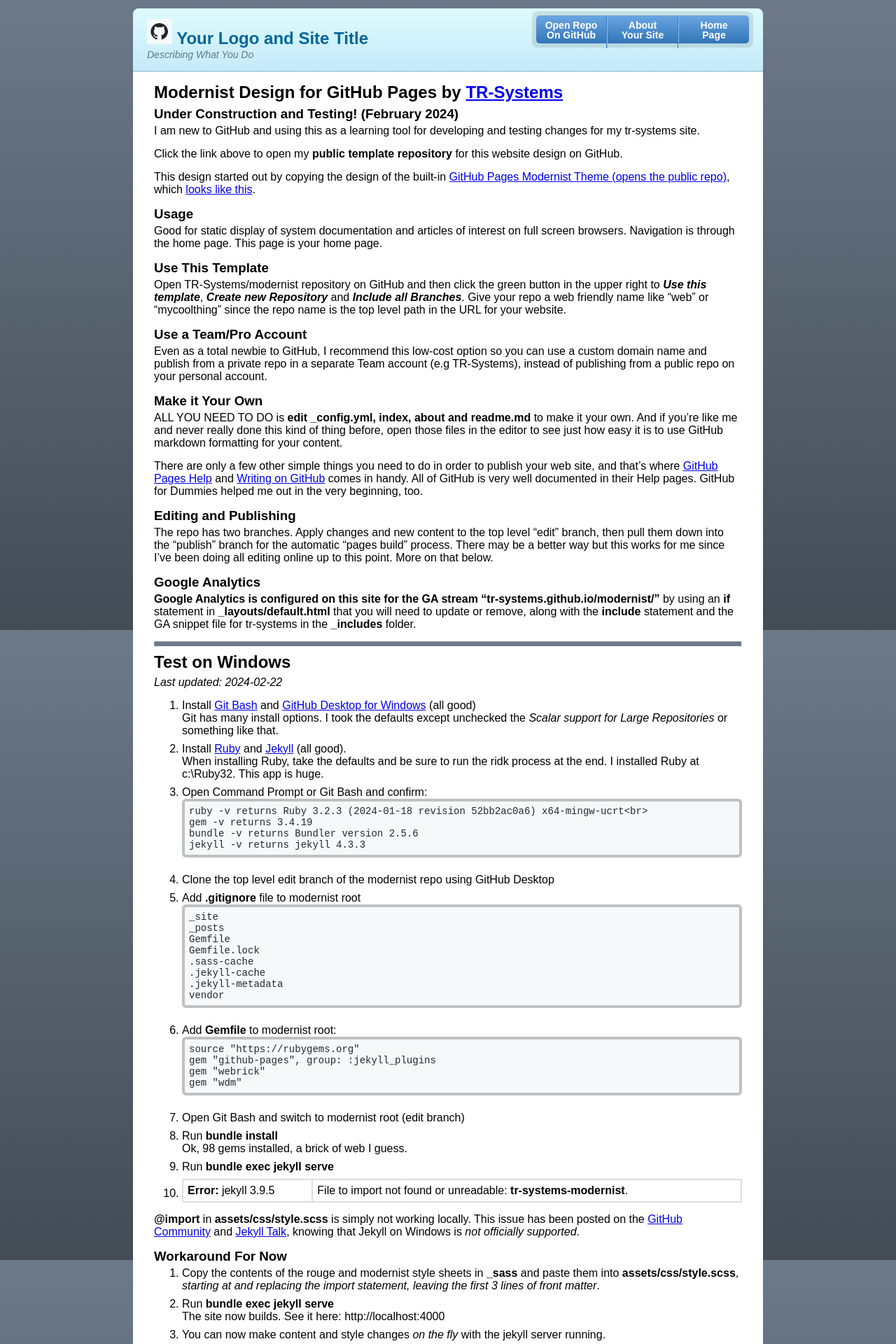
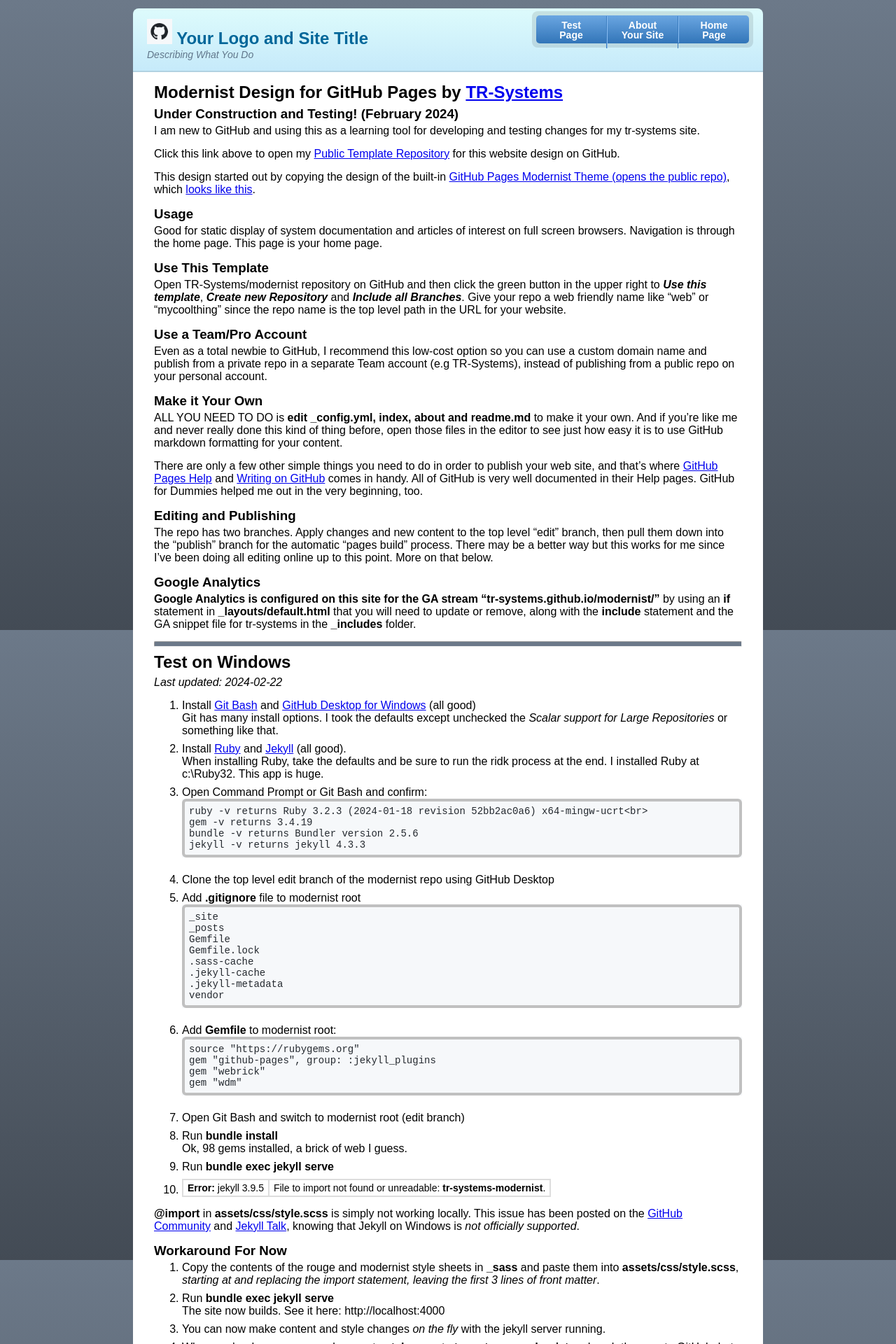
Before and after one commit to TR-Systems/modernist, a Jekyll site: the page built from index.md, in a window 1280 px wide. Shown: the top 1920 px of the page at 70% size. Built offline with Jekyll 4.4.1, drawn with Linux system fonts in a browser that asks for light colours; our own code applies the rules of GitHub Pages for plain Markdown files.

Commit message:
Style and Content Changes

```diff
--- a/_config.yml
+++ b/_config.yml
@@ -1,3 +1,5 @@
+# This is what you get when you run "jekyll new" to initialize a new site localy
+# All of the custom stuff for the modernist theme starts below
 # Welcome to Jekyll!
 # For technical reasons, this file is *NOT* reloaded automatically when you use
 # 'bundle exec jekyll serve'. If you change this file, please restart the server process.
@@ -70,8 +72,10 @@
 about_text: About<br>Your Site
 about_page: about.html
 
-hlink1_text: Open Repo<br>On GitHub
-hlink1_url: https://github.com/tr-systems/modernist
+# url takes precedence over page, see default.html
+hlink1_text: Test<br>Page
+hlink1_page: test.html
+# hlink1_url: https://to somewhere else
 
 # Three paragraphs (lines) for Footer Content
 # Notice how you can apply simple html emphasis formatting
--- a/_layouts/default.html
+++ b/_layouts/default.html
@@ -27,6 +27,10 @@
         <ul>
           {% if site.hlink1_url %}
             <li><a target="_blank" href="{{ site.hlink1_url }}"><strong>{{ site.hlink1_text }}</strong></a></li>
+          {% else %}
+	    {% if site.hlink1_page %}
+              <li><a href="{{ site.url }}/{{ site.hlink1_page }}"><strong>{{ site.hlink1_text }}</strong></a></li>
+            {% endif %}
           {% endif %}
           {% if site.about_page %}
             <li><a href="{{ site.url }}/{{ site.about_page }}"><strong>{{ site.about_text }}</strong></a></li>
--- a/_sass/tr-systems-modernist.scss
+++ b/_sass/tr-systems-modernist.scss
@@ -191,13 +191,12 @@
 /* Table design from W3Schools example, with mods */
 table {
   font-family: Arial, Helvetica, sans-serif;
+  font-size: 14px;
   border-collapse: collapse;
-  width: 100%;
+  width: auto;
 }
 
 th {
-  padding-top: 12px;
-  padding-bottom: 12px;
   text-align: left;
   background-color: #3782CD;
   color: white;
@@ -205,7 +204,7 @@
 
 td, th {
   border: 2px solid #ddd;
-  padding: 6px;
+  padding: 3px 6px 3px 6px;
 }
 
 tr:nth-child(even){background-color: rgba(#000, 0.1);}
@@ -213,14 +212,17 @@
 tr:hover {background-color: aliceblue;}
 
 blockquote {
-  margin: 0 0 15px;
-  padding: 6px 6px 6px 6px;
+  font-size: 14px;
+  margin: 0 0 12px;
+  padding: 3px 6px 3px 6px;
   background: #ccc;
   background: rgba(#000, 0.06);
   color: #222;
   border: 4px solid silver;
   border-radius: 6px;
   background: aliceblue;
+
+  p {margin-bottom: 0}
 }
 
 img {
--- a/index.md
+++ b/index.md
@@ -2,7 +2,7 @@
 ### Under Construction and Testing! (February 2024)
 I am new to GitHub and using this as a learning tool for developing and testing changes for my tr-systems site.
 
-Click the link above to open my **public template repository** for this website design on GitHub.
+Click this link above to open my [Public Template Repository](https://github.com/tr-systems/modernist){:target="_blank"} for this website design on GitHub.
 
 This design started out by copying the design of the built-in [GitHub Pages Modernist Theme (opens the public repo)](https://github.com/pages-themes/modernist){:target="_blank"}, which [looks like this](https://pages-themes.github.io/modernist/){:target="_blank"}.
 
```
Also changed, not shown: test.md (added, +28 -0 lines).
